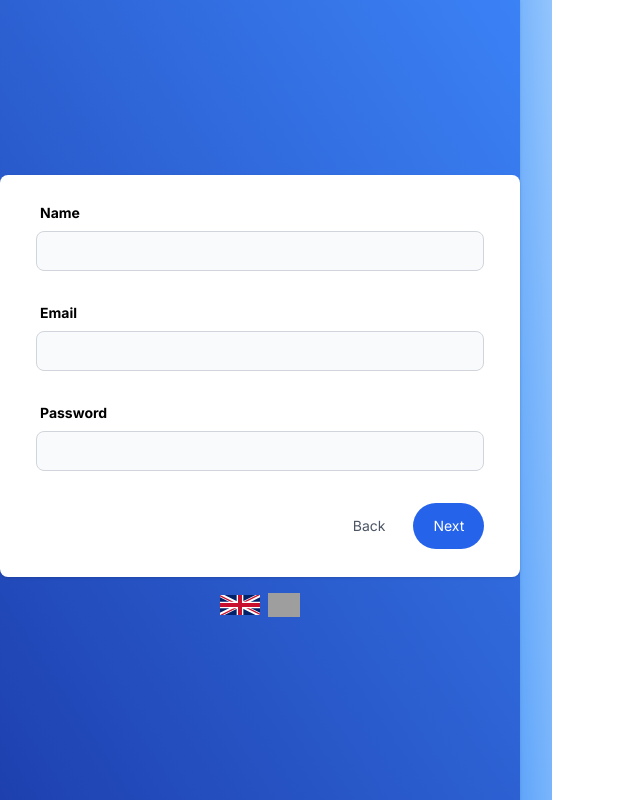
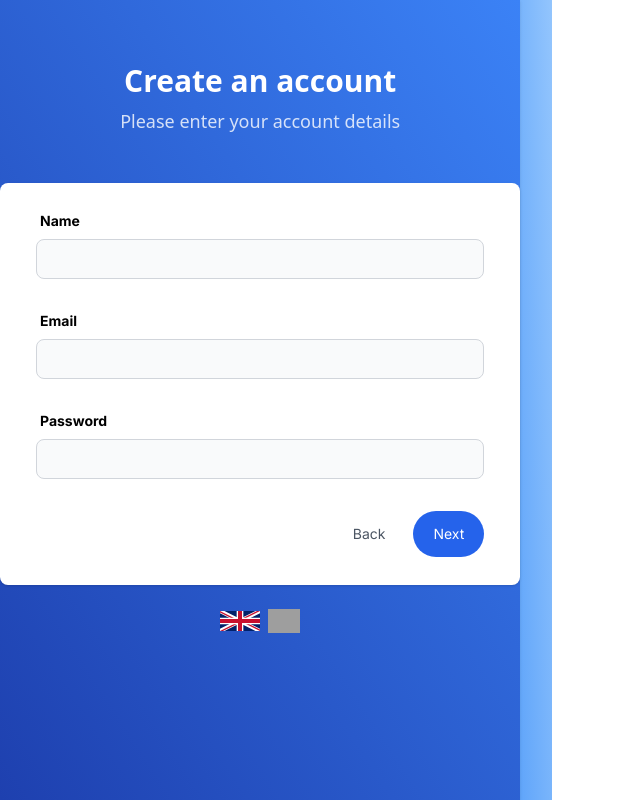
Before and after one commit to RhodriJ9/DynamicForm, a Vue app: page / in a window 1280 px wide. Shown: the whole page, without its empty margins (0-640 px from the left). Built offline with nearby package versions, Linux system fonts and the light colour scheme; grey boxes are pictures that could not be loaded.

Commit message:
emit and use current stage in parent components

```diff
--- a/src/components/Account/RegisterForm.vue
+++ b/src/components/Account/RegisterForm.vue
@@ -1,6 +1,6 @@
 <template>
   <div class="w-full">
-    <DynamicFields :fields="fields" @completed="submit" />
+    <DynamicFields :fields="fields" @completed="submit" @stage="setStage" />
   </div>
 </template>
 
@@ -121,6 +121,11 @@ export default defineComponent({
     submit(formData) {
       console.log(formData)
       alert(this.t('thankYou'))
+    },
+
+    setStage(stage:number) {
+      this.stage = stage;
+      this.$emit('stage', stage);
     }
   }
 })
--- a/src/components/DynamicFields.vue
+++ b/src/components/DynamicFields.vue
@@ -156,6 +156,7 @@ export default defineComponent({
         e.preventDefault()
         if (!this.finalStage) {
           this.stage++
+          this.$emit('stage', this.stage)
         } else {
           this.$emit('completed', this.formData)
         }
--- a/src/components/pages/RegisterPage.vue
+++ b/src/components/pages/RegisterPage.vue
@@ -1,19 +1,28 @@
 <template>
   <SplitPage>
     <template #MainContent>
+      <div class="text-center mb-12 -mt-24">
+        <div class="text-white text-3xl font-bold">
+          {{ title }}
+        </div>
+        <div class="text-white opacity-80 text-lg mt-2">
+          {{ subtitle }}
+        </div>
+      </div>
       <div class="bg-white rounded-lg p-7 px-5 shadow">
         <RegisterForm
           class="max-w-lg"
+          @stage="setStage"
         />
       </div>
-      <div class="flex justify-center mt-2">
+      <div class="flex justify-center mt-4">
         <SelectLanguage />
       </div>
     </template>
   </SplitPage>
 </template>
 
-<script>
+<script lang="ts">
 import { defineComponent } from 'vue'
 import SplitPage from '@/components/layouts/SplitPage.vue'
 import RegisterForm from '@/components/account/RegisterForm.vue'
@@ -24,6 +33,40 @@ export default defineComponent({
     RegisterForm,
     SelectLanguage,
     SplitPage
+  },
+
+  data() {
+    return {
+      stage: 0,
+    }
+  },
+
+  computed: {
+    title() {
+      if(this.stage === 0) {
+        return 'Create an account'
+      } else if(this.stage === 1) {
+        return 'Nearly there'
+      }
+
+      return ''
+    },
+
+    subtitle() {
+      if(this.stage === 0) {
+        return 'Please enter your account details'
+      } else if(this.stage === 1) {
+        return 'We just need a few more details'
+      }
+
+      return ''
+    },
+  },
+
+  methods: {
+    setStage(stage:number) {
+      this.stage = stage;
+    }
   }
 })
 </script>
```
